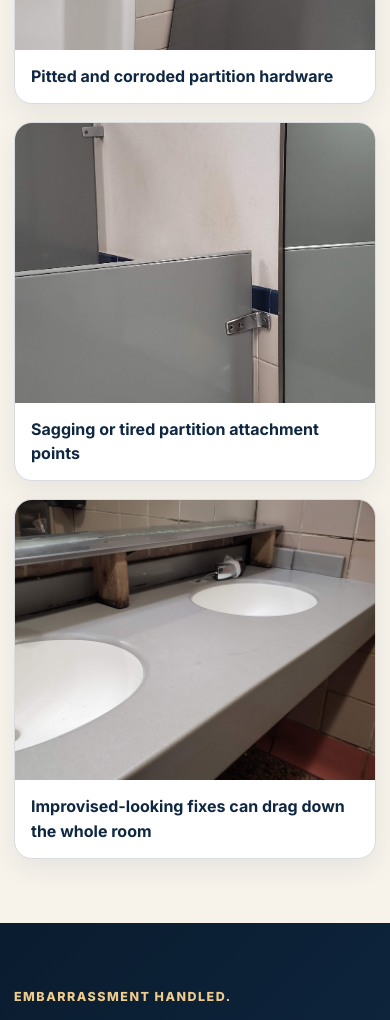
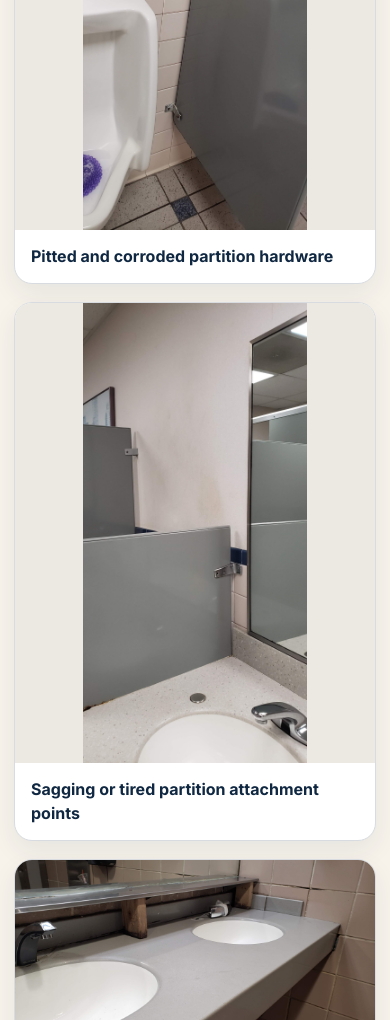
Before and after one commit to Nobugawa/GPPS-LPv2Cl, a plain HTML site: page refresh/index.html in a window 390 px wide. Shown: the part 10980-12000 px from the top of the page. Drawn offline with nearby package versions, Linux system fonts and the light colour scheme.

Commit message:
V3.1
pic optimization

```diff
--- a/refresh/index.html
+++ b/refresh/index.html
@@ -217,8 +217,8 @@
         <figure><img src="assets/tired-grout.jpg" alt="Dirty grout and worn restroom surfaces"><figcaption>Dirty grout and neglected detail work</figcaption></figure>
         <figure><img src="assets/tired-graffiti.jpg" alt="Graffiti on restroom partitions"><figcaption>Graffiti on otherwise usable partitions</figcaption></figure>
         <figure><img src="assets/tired-seat.jpg" alt="Loose restaurant restroom toilet seat"><figcaption>Small problems customers still notice</figcaption></figure>
-        <figure><img src="assets/tired-rust.jpg" alt="Pitted and rusted restroom partition hardware"><figcaption>Pitted and corroded partition hardware</figcaption></figure>
-        <figure><img src="assets/tired-sagging.jpg" alt="Sagging restroom partition bracket"><figcaption>Sagging or tired partition attachment points</figcaption></figure>
+        <figure class="gallery-portrait"><img src="assets/tired-rust.jpg" alt="Pitted and rusted restroom partition hardware"><figcaption>Pitted and corroded partition hardware</figcaption></figure>
+        <figure class="gallery-portrait"><img src="assets/tired-sagging.jpg" alt="Sagging restroom partition bracket"><figcaption>Sagging or tired partition attachment points</figcaption></figure>
         <figure class="gallery-wide"><img src="assets/tired-shelf.jpg" alt="Improvised shelf supports and dirty grout in restroom"><figcaption>Improvised-looking fixes can drag down the whole room</figcaption></figure>
       </div>
     </section>
--- a/refresh/styles.css
+++ b/refresh/styles.css
@@ -280,8 +280,11 @@ h3 { color: var(--navy); font-size: 1.35rem; line-height: 1.25; }
 .tired-gallery figure { margin:0; background:#fff; border:1px solid #d8dce1; border-radius:18px; overflow:hidden; box-shadow:0 10px 26px rgba(15,39,65,.07); }
 .tired-gallery img { width:100%; height:300px; object-fit:cover; display:block; }
 .tired-gallery figcaption { padding:14px 16px; font-weight:700; color:#0f2741; }
+/* Portrait source photos should be shown in full rather than cropped to a landscape card. */
+.tired-gallery .gallery-portrait img { height:520px; object-fit:contain; object-position:center; background:#ece9e2; }
 .tired-gallery .gallery-wide { grid-column: span 3; }
-.tired-gallery .gallery-wide img { height:360px; object-position:center; }
+/* The wide feature image keeps its native aspect ratio so the complete scene is visible. */
+.tired-gallery .gallery-wide img { height:auto; aspect-ratio:auto; object-fit:contain; object-position:center; }
 .real-proof-grid { display:grid; grid-template-columns:1fr 1fr; gap:24px; margin-top:34px; }
 .proof-photo { margin:0; position:relative; background:#fff; border-radius:20px; overflow:hidden; border:1px solid #d8dce1; box-shadow:0 12px 30px rgba(15,39,65,.08); }
 .proof-photo > span { position:absolute; top:16px; left:16px; z-index:2; background:#0f2741; color:#fff; border:2px solid #d9a13a; border-radius:999px; padding:7px 12px; font-size:.78rem; font-weight:800; letter-spacing:.08em; }
@@ -301,6 +304,8 @@ h3 { color: var(--navy); font-size: 1.35rem; line-height: 1.25; }
 @media (max-width: 620px) {
   .tired-gallery { grid-template-columns:1fr; }
   .tired-gallery .gallery-wide { grid-column:auto; }
-  .tired-gallery img, .tired-gallery .gallery-wide img { height:280px; }
+  .tired-gallery img { height:280px; }
+  .tired-gallery .gallery-portrait img { height:460px; }
+  .tired-gallery .gallery-wide img { height:auto; }
   .proof-photo img { height:360px; }
 }
```
